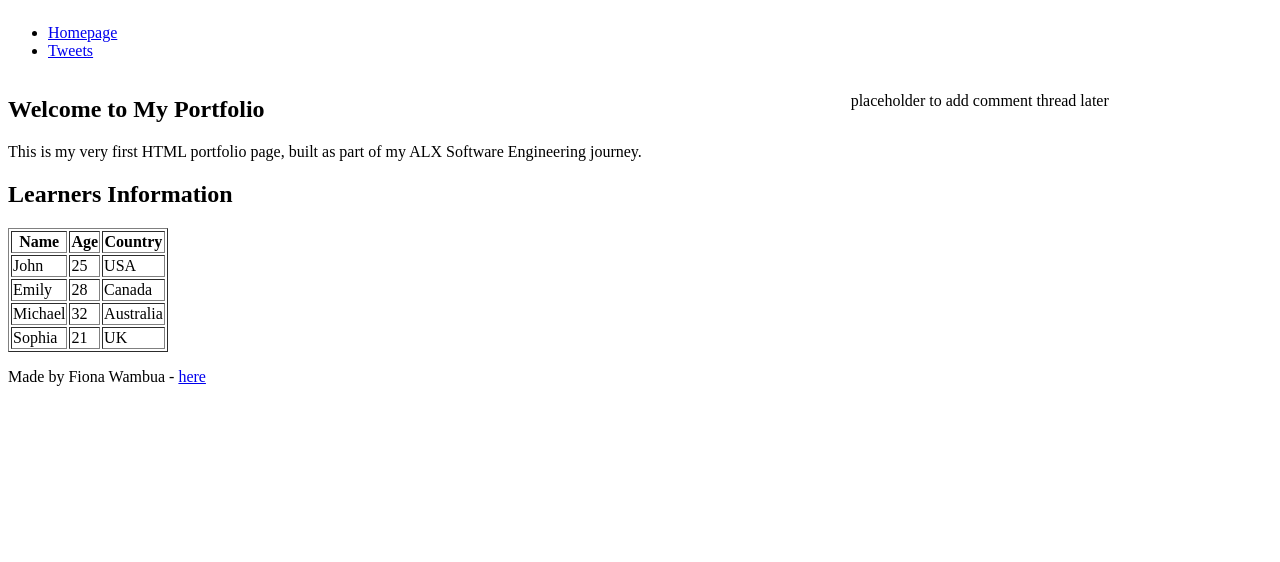
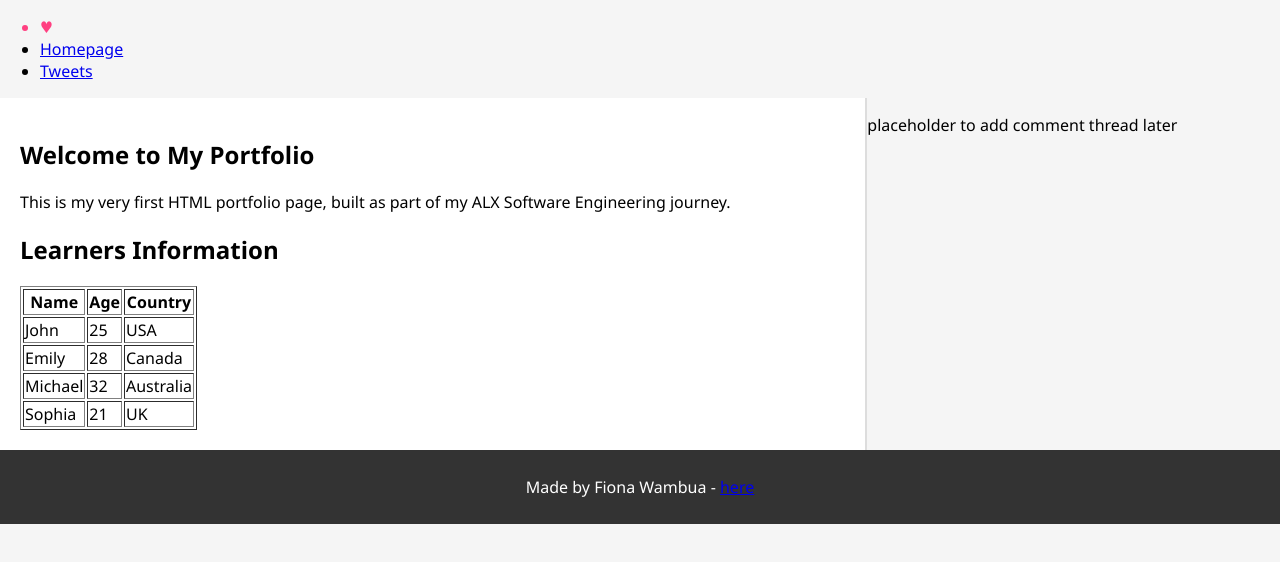
Before and after one commit to Fionasyona/My_First_Portfolio, a plain HTML site: page css_basic/index.html in a window 1280 px wide. Drawn offline with Linux system fonts and the light colour scheme.

Commit message:
all new changes

```diff
--- a/css_basic/index.html
+++ b/css_basic/index.html
@@ -10,6 +10,7 @@
 <body class="works_on_smartphone">
   <header>
     <ul>
+         <li class="logo">&hearts;</li>
       <li><a href="index.html">Homepage</a></li>
       <li><a href="tweets.html">Tweets</a></li>
     </ul>
--- a/css_basic/styles.css
+++ b/css_basic/styles.css
@@ -2,6 +2,9 @@
 body {
   display: flex;
   flex-direction: column;
+  margin: 0;
+  font-family: 'Segoe UI', Tahoma, Geneva, Verdana, sans-serif;
+  background-color: #f5f5f5;
 }
 
 main {
@@ -13,9 +16,25 @@ main {
 article {
   flex: 2;
   overflow-y: auto;
+  background-color: #ffffff;
+  padding: 20px;
+  border-right: 2px solid #ddd;
 }
 
 aside {
   flex: 1;
   overflow-y: auto;
 }
+header .logo {
+  font-size: 1.5;
+  font-weight: bold;
+  color: #ff4081;
+}
+
+
+footer {
+  background-color: #333;
+  color: white;
+  text-align: center;
+  padding: 10px;
+}
```
